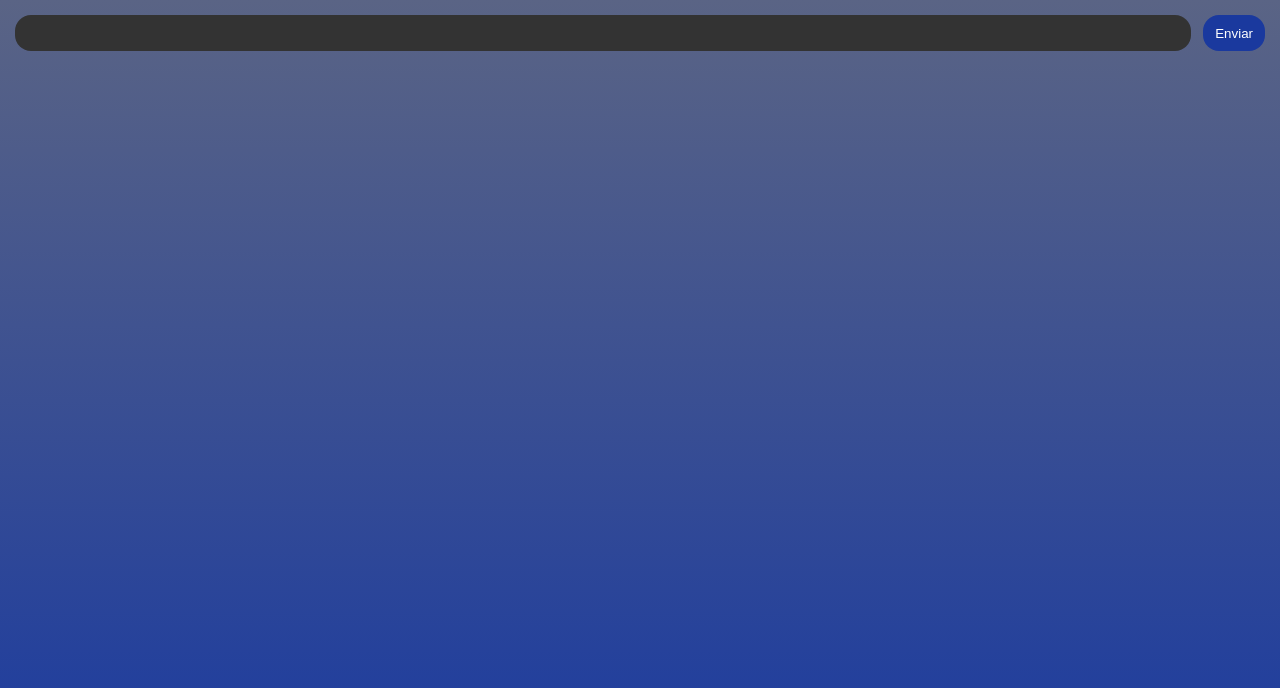
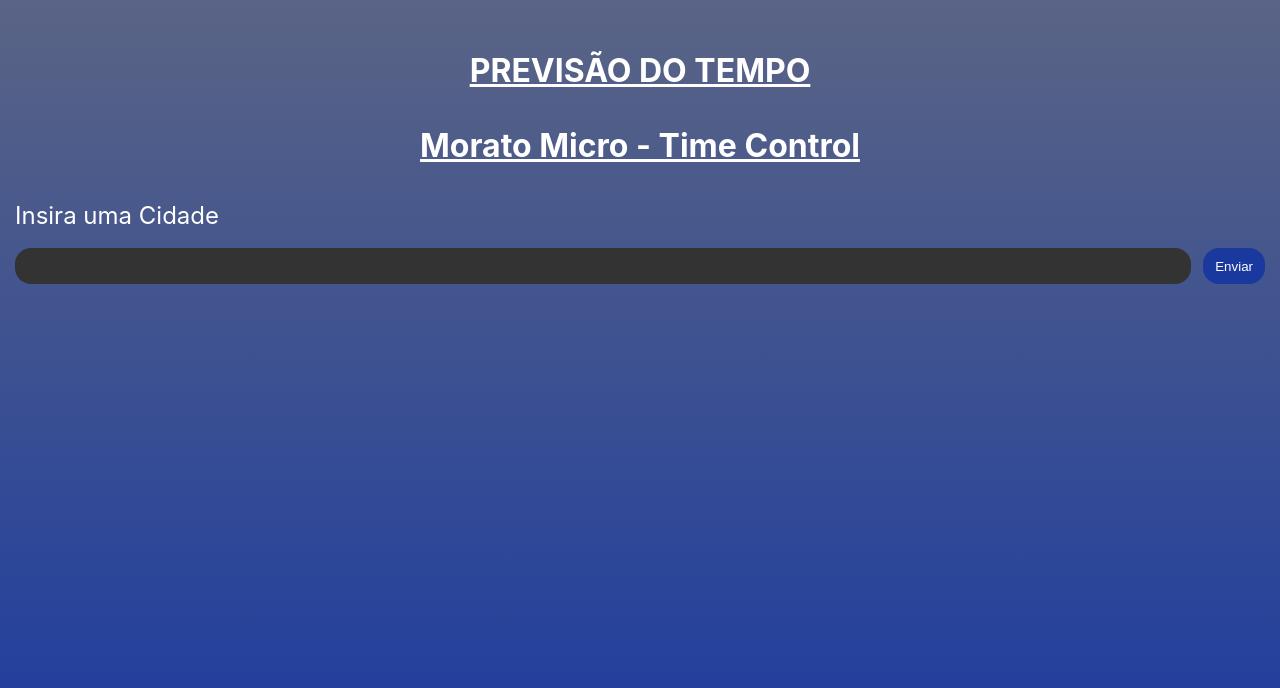
Before and after one commit to moratomicro/weather-react, a React (Vite) app: page / in a window 1280 px wide. Shown: the top 688 px of the page. Built offline with nearby package versions, Linux system fonts and the light colour scheme.

Commit message:
third commit

```diff
--- a/src/App.jsx
+++ b/src/App.jsx
@@ -25,9 +25,10 @@
 
   return (
     <div className="App">
-      {/* <h1>{"hello world".toUpperCase()}</h1> */}
-      {/* <HelloWorld></HelloWorld> */}
+      <h1><u>{"Previsão do Tempo".toUpperCase()}</u></h1>
+      <HelloWorld></HelloWorld>
 
+      <h2>Insira uma Cidade</h2>
       <header>
         <form onSubmit={handleGetWeather}>
           <input
--- a/src/components/HelloWorld.jsx
+++ b/src/components/HelloWorld.jsx
@@ -2,6 +2,6 @@
 
 export default function HelloWorld() {
     return(
-        <h1>Olá Mundo</h1>
+        <h1><u>Morato Micro - Time Control</u></h1>
     )
 }
```
